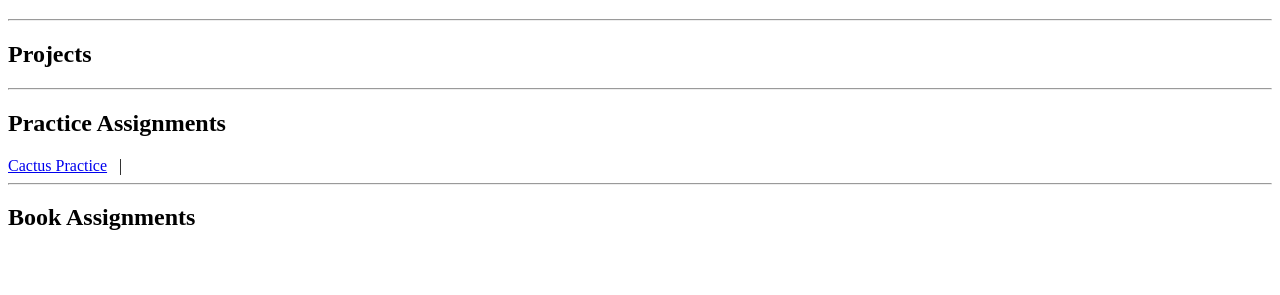
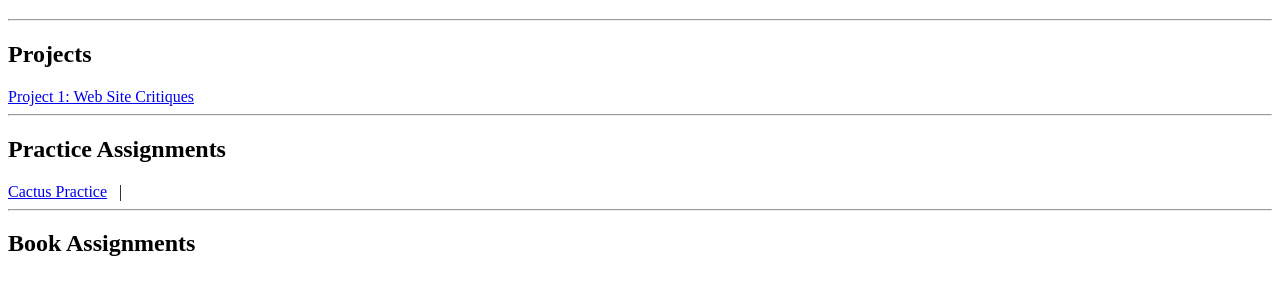
Before and after one commit to t-odom/INFO2420, a plain HTML site: page index.html in a window 1280 px wide. Shown: the part 61-356 px from the top of the page. Drawn offline with Linux system fonts and the light colour scheme.

Commit message:
Update index.html

```diff
--- a/index.html
+++ b/index.html
@@ -8,7 +8,10 @@
 <body>
 <h1>Home Page for Tyler Odom</h1>
 <hr />
+
 <h2>Projects</h2>
+<a href="Web_Site_Critiques.htm">Project 1: Web Site Critiques</a>
+
 <hr />
 <h2>Practice Assignments</h2>
 <a href="cactus.html">Cactus Practice</a>
```
